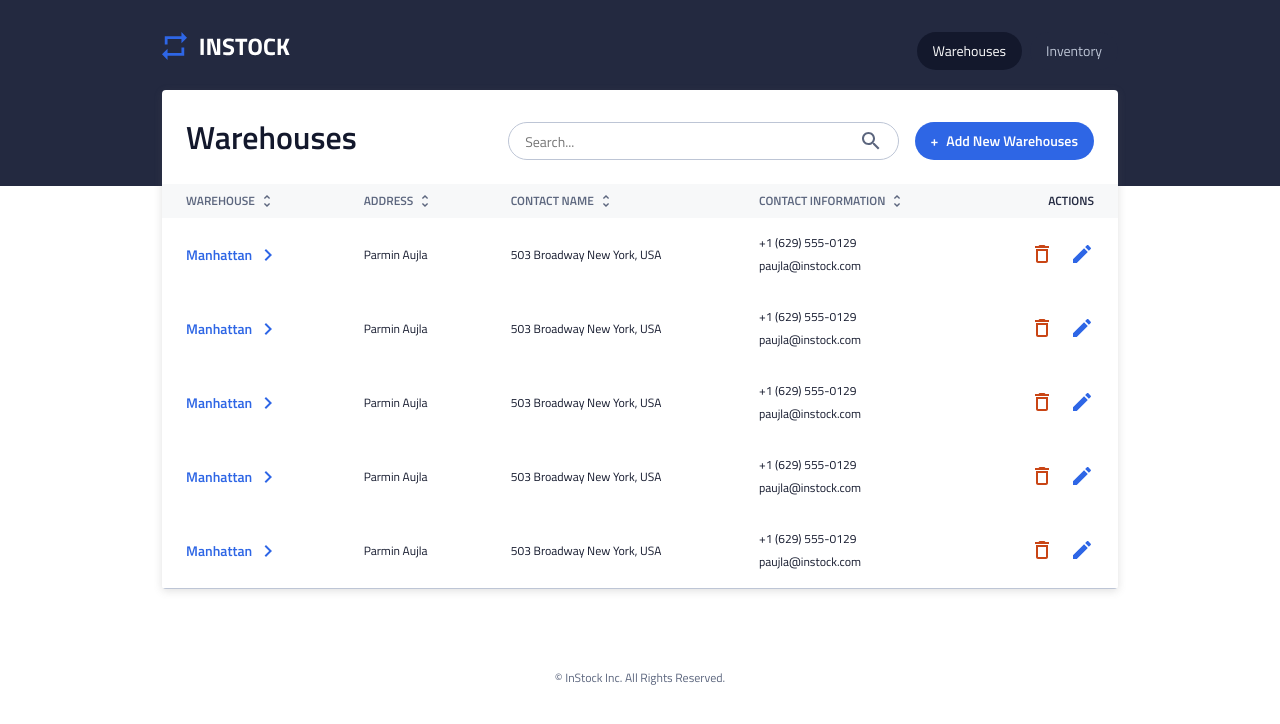
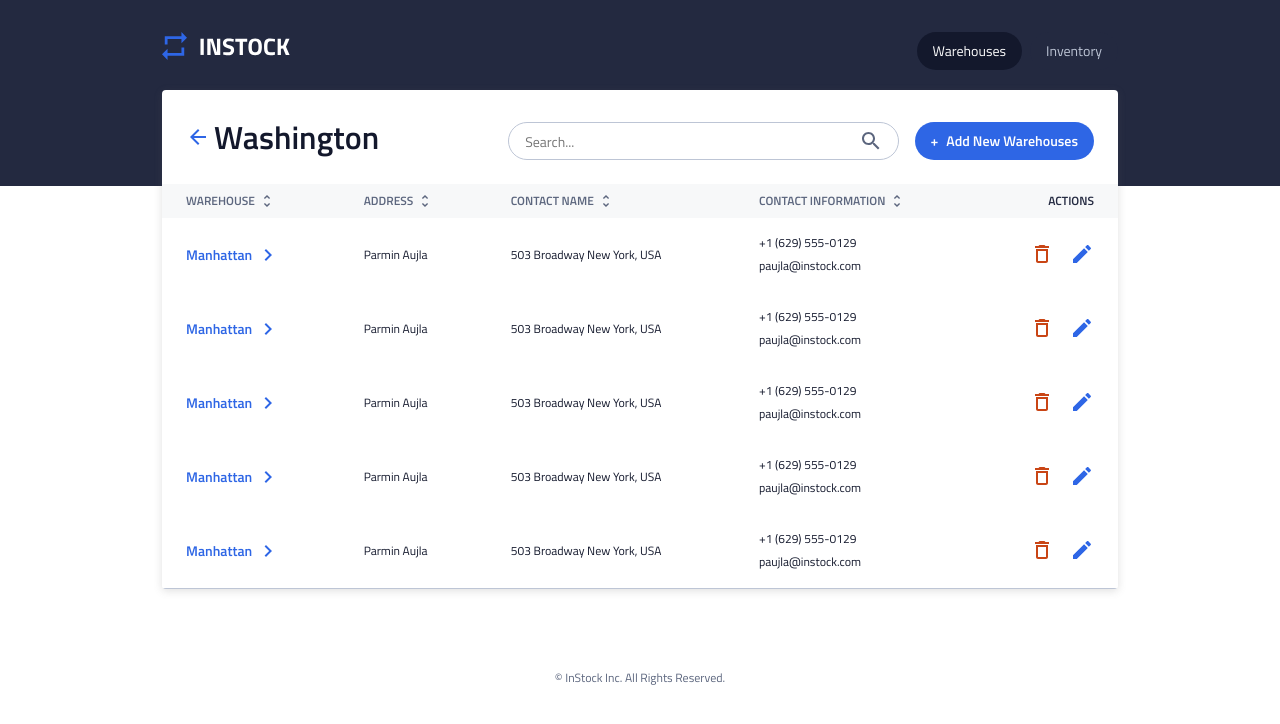
Before and after one commit to achris-alonzo30/south-american-horned-frog-instock, a React (Vite) app: page / in a window 1280 px wide. Shown: the top 724 px of the page. Built offline with nearby package versions, Linux system fonts and the light colour scheme.

Commit message:
create WarehousesDetail component

```diff
--- a/src/App.jsx
+++ b/src/App.jsx
@@ -10,13 +10,14 @@ import Header from "./components/Header/Header";
 import Footer from "./components/Footer/Footer";
 import { Warehouses } from "./pages/Warehouses/Warehouses";
 import EditWarehouse from "./components/EditWarehouse/EditWarehouse";
+import { WarehouseDetails } from "./pages/WarehouseDetails/WarehouseDetails";
 
 function App() {
   return (
     <BrowserRouter>
       <Header />
       <Routes>
-        <Route path="/" element={<Warehouses />}>
+        <Route path="/" element={<WarehouseDetails />}>
           <Route
             path="/warehouse/:warehouseId/edit"
             element={<EditWarehouse />}
--- /dev/null
+++ b/src/pages/WarehouseDetails/WarehouseDetails.jsx
@@ -0,0 +1,17 @@
+import "./WarehouseDetails.scss";
+
+import { MainBrowser } from "../../components/MainBrowser/MainBrowser";
+import { WarehouseList } from "../../components/WarehouseList/WarehouseList";
+
+export const WarehouseDetails = () => {
+  return (
+    <main className="main">
+      <MainBrowser
+        arrowIcon
+        browserName="Washington"
+      >
+        <WarehouseList />
+      </MainBrowser>
+    </main>
+  );
+};
--- /dev/null
+++ b/src/pages/WarehouseDetails/WarehouseDetails.scss
@@ -0,0 +1,22 @@
+
+@import "../../styles/partials/mixin";
+@import "../../styles/partials/colors";
+@import "../../styles/partials/typography";
+@import "../../styles/partials/variables";
+
+.main {
+    padding: 1rem;
+    margin-top: -4rem;
+
+    @include tablet {
+        padding: 2rem;
+        margin-top: -8rem;
+    }
+
+    @include desktop {
+        display: flex;
+        margin: auto;
+        margin-top: -8rem;
+        max-width: 63.75rem;
+    }
+}
```
